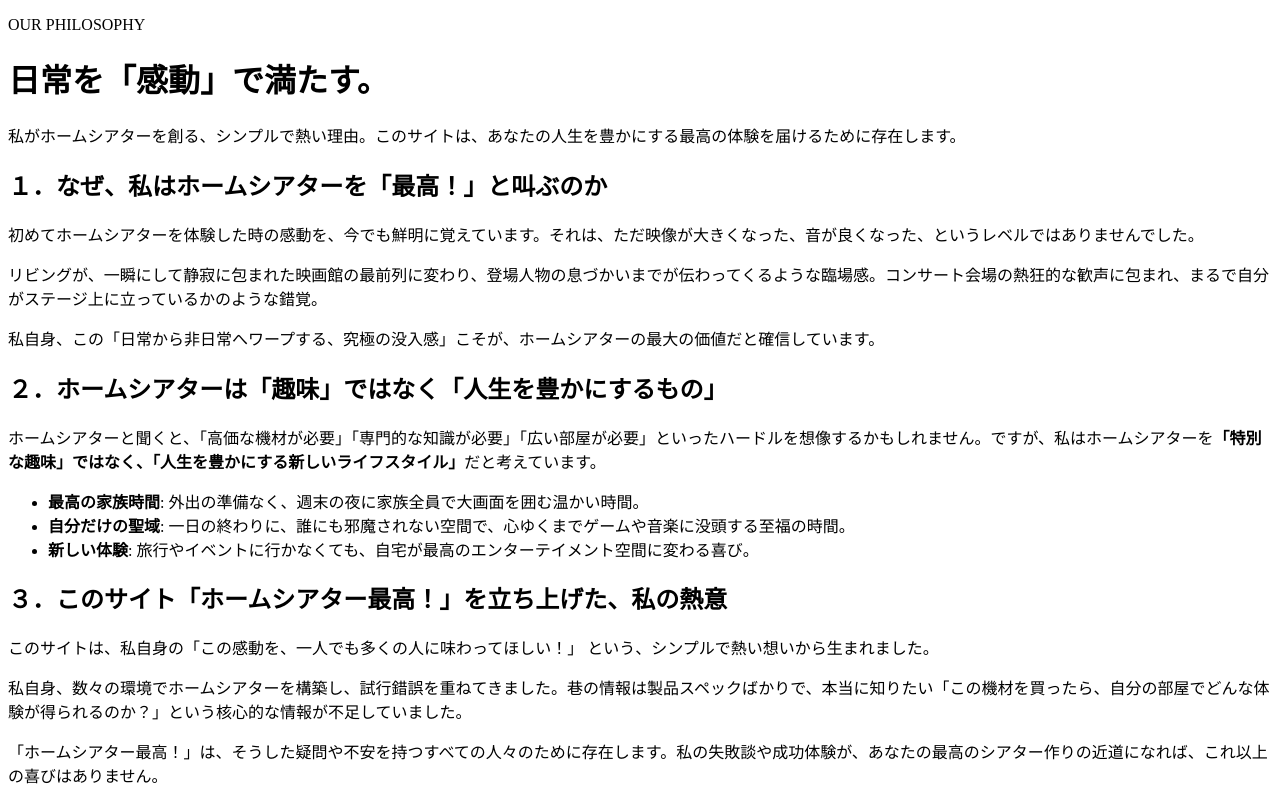
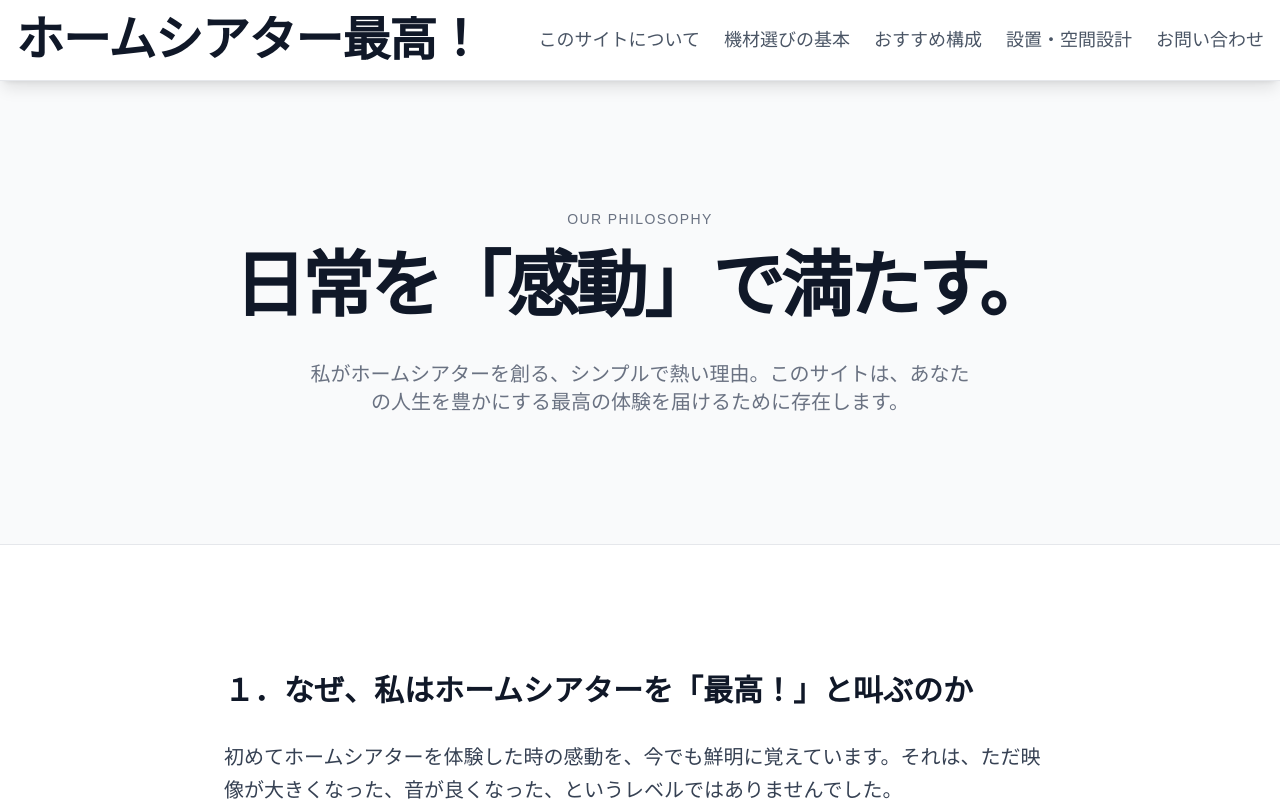
Before and after one commit to gtx13b/hometheater-saiko, a Next.js app: page /about in a window 1280 px wide. Shown: the top 801 px of the page. Built offline with nearby package versions, Linux system fonts and the light colour scheme.

Commit message:
feat: FINAL PUSH - Deploy full functional layout after environment fix

```diff
--- a/app/layout.tsx
+++ b/app/layout.tsx
@@ -1,40 +1,24 @@
 // app/layout.tsx
-// --------------------------------------------------------
-// 【一時的な修正】Canvas環境でのパス解決エラー回避のため、インポートをコメントアウト
-// Vercel環境では、これらのパスは正しく解決されます。
-// --------------------------------------------------------
-// import './globals.css';
+import './globals.css';
 import type { Metadata } from 'next';
-// import { Noto_Sans_JP } from 'next/font/google'; // Noto Sans JPをインポート
+import { Noto_Sans_JP } from 'next/font/google'; // Noto Sans JPをインポート
 
-// import Header from '@/components/Header'; // パスエイリアスに戻す
-// import Footer from '@/components/Footer'; // パスエイリアスに戻す
-
-// --------------------------------------------------------
-// 【一時的な修正】Vercelのビルドエラー回避のため、next/fontをコメントアウト
-// --------------------------------------------------------
+import Header from '@/components/Header';
+import Footer from '@/components/Footer';
 
 // Noto Sans JP を初期化し、ウェイト（太さ）を指定
-// const notoSansJp = Noto_Sans_JP({
-//   subsets: ['latin'],
-//   weight: ['300', '400', '700', '900'],
-//   display: 'swap',
-//   variable: '--font-noto-sans-jp', // この変数名が重要
-// });
-
-const FONT_VARIABLE = '';
-// --------------------------------------------------------
+const notoSansJp = Noto_Sans_JP({
+  subsets: ['latin'],
+  weight: ['300', '400', '700', '900'],
+  display: 'swap',
+  variable: '--font-noto-sans-jp', // この変数名が重要
+});
 
 
 export const metadata: Metadata = {
   title: 'ホームシアター最高！ - 最高の機材と知識で感動体験を',
   description: 'ホームシアター初心者から上級者まで、失敗しない機材選び、設置方法、空間設計を徹底解説。あなたの日常を非日常に変えるための総合ガイド。',
 };
-
-// ヘッダーとフッターのインポートをコメントアウトしたため、ここで空のコンポーネントを定義
-// Vercelでは本来のコンポーネントが使われます
-const Header = () => <></>;
-const Footer = () => <></>;
 
 export default function RootLayout({
   children,
@@ -43,7 +27,7 @@ export default function RootLayout({
 }) {
   return (
     // 💡 HTMLタグ全体にフォントクラスを適用
-    <html lang="ja" className={FONT_VARIABLE}>
+    <html lang="ja" className={`${notoSansJp.variable}`}>
       <body>
         <Header />
         <main className="flex-grow">
```
